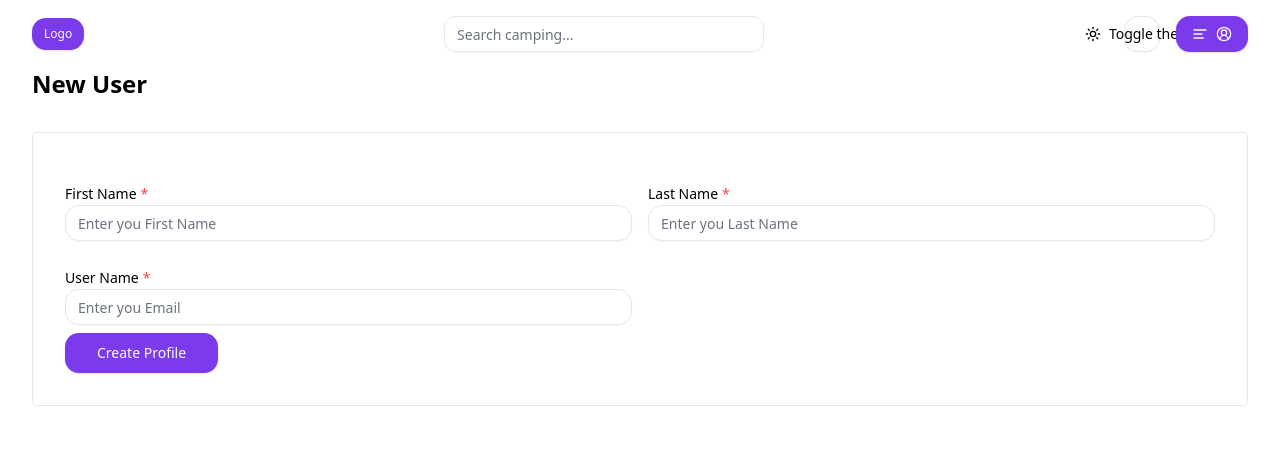
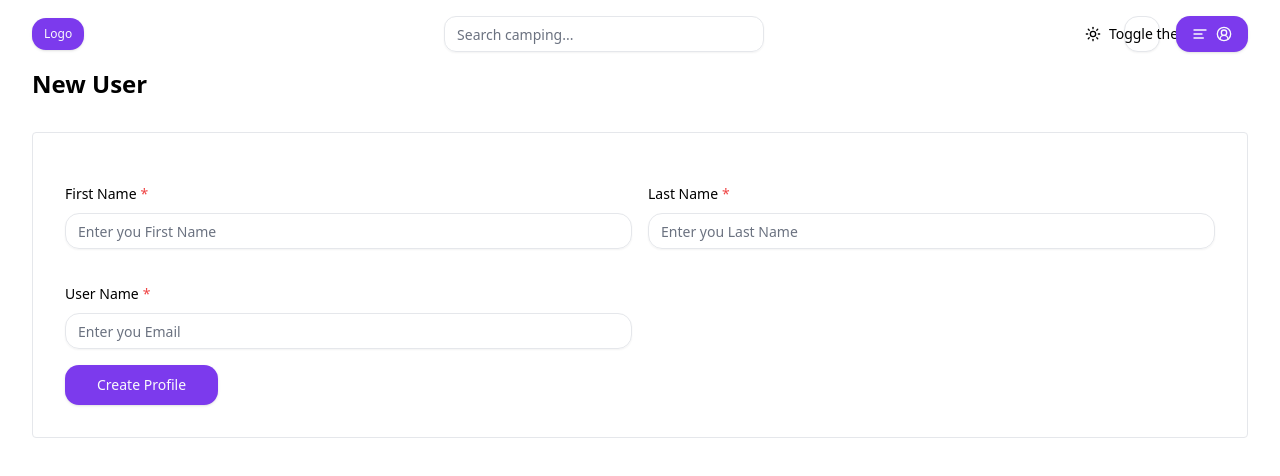
Before and after one commit to Dechawat1/Camping-NextJs, a Next.js app: page /profile/create in a window 1280 px wide. Shown: the top 476 px of the page. Built offline with nearby package versions, Linux system fonts and the light colour scheme.

Commit message:
แก้ไข ui นิดหน่อย

```diff
--- a/app/camp/create/page.tsx
+++ b/app/camp/create/page.tsx
@@ -20,7 +20,6 @@ const CreateLankmark = () => {
 
           <CategoryInput/>
           </div>
-
           <SubmitButton text="create Landmark" size="lg" />
         </FormContainer>
       </div>
--- a/components/ui/form/CategoryInput.tsx
+++ b/components/ui/form/CategoryInput.tsx
@@ -13,9 +13,12 @@ const CategoryInput = ({ defaultValue }: { defaultValue?: string }) => {
     const name = 'category'
     return (
         <div className="mb-2">
-            <Label className="capitalize" htmlFor={name}>
-                {name}
-            </Label>
+            <div className="mb-2">
+                <Label className="capitalize" htmlFor={name}>
+                    {name}
+                </Label>
+            </div>
+
             <Select
                 defaultValue={defaultValue || categories[0].label}
                 name={name}
--- a/components/ui/form/FormInput.tsx
+++ b/components/ui/form/FormInput.tsx
@@ -13,13 +13,15 @@ type FormInputProps = {
 
 
 const FormInput = (props: FormInputProps) => {
-    const { name, type, label,defaultValue,placeholder } = props
+    const { name, type, label, defaultValue, placeholder } = props
     return (
-        <div className="mb-2">
-            <Label htmlFor={name}>
-                {label}{props.required && <span className=" ml-1 text-red-500">*</span>}
-            </Label>
-            <Input name={name} type={type} placeholder={placeholder} defaultValue={defaultValue} required={props.required}/>
+        <div className="mb-4">
+            <div className="mb-2">
+                <Label htmlFor={name}>
+                    {label}{props.required && <span className=" ml-1 text-red-500">*</span>}
+                </Label>
+            </div>
+            <Input name={name} type={type} placeholder={placeholder} defaultValue={defaultValue} required={props.required} />
         </div>
     )
 }
```
